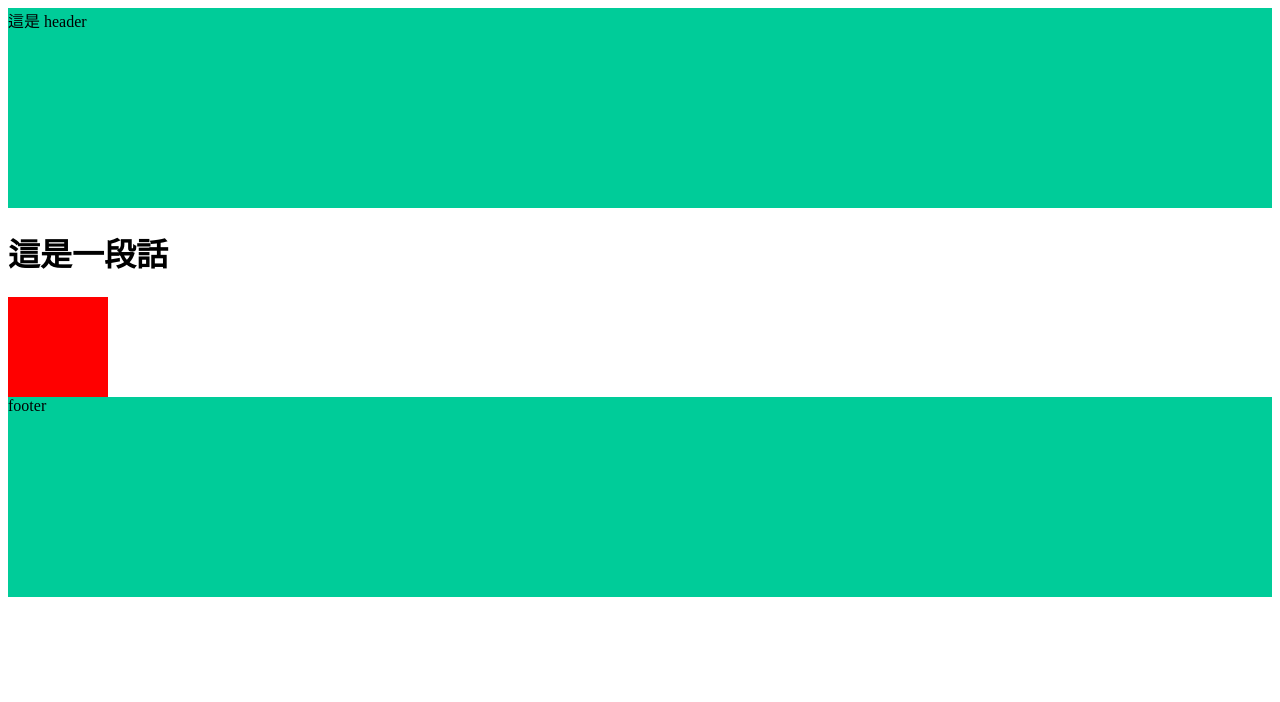
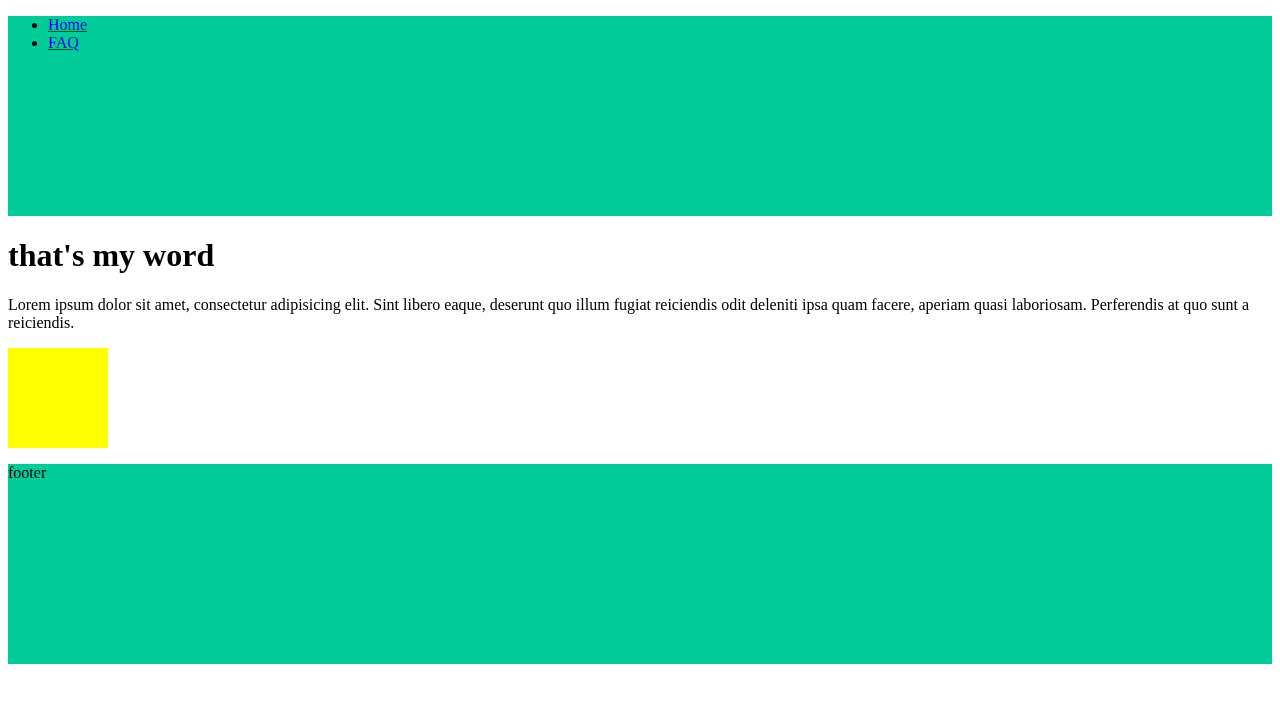
Before and after one commit to wangzih-0922/RWD-demo, a plain HTML site: page index.html in a window 1280 px wide. Drawn offline with Linux system fonts and the light colour scheme.

Commit message:
Update 2021-09-07T08:20:12.467Z

```diff
--- a/assets/style/all.css
+++ b/assets/style/all.css
@@ -9,7 +9,7 @@
 .box {
   width: 100px;
   height: 100px;
-  background-color: red;
+  background-color: yellow;
   display: -webkit-box;
   display: -ms-flexbox;
   display: flex;
--- a/index.html
+++ b/index.html
@@ -11,18 +11,28 @@
 
 <body>
   <header class="header">
-    這是 header
+    <ul>
+      <li><a href="index.html">Home</a></li>
+      <li><a href="faq.html">FAQ</a></li>
+    </ul>
   </header>
 
 
 <h1>
-  這是一段話
+that's my word
 </h1>
+<p>
+  Lorem ipsum dolor sit amet, consectetur adipisicing elit. Sint libero eaque, deserunt quo illum fugiat reiciendis odit deleniti ipsa quam facere, aperiam quasi laboriosam. Perferendis at quo sunt a reiciendis.
+</p>
 
 <div class="box"></div>
 
+
+
+
+
   <footer class="footer">
-    footer
+   <p>footer</p>
   </footer>
   <script src="./assets/js/vendors.js"></script>
   <script src="./assets/js/all.js"></script>
```
Also changed, not shown: 1 other file.
